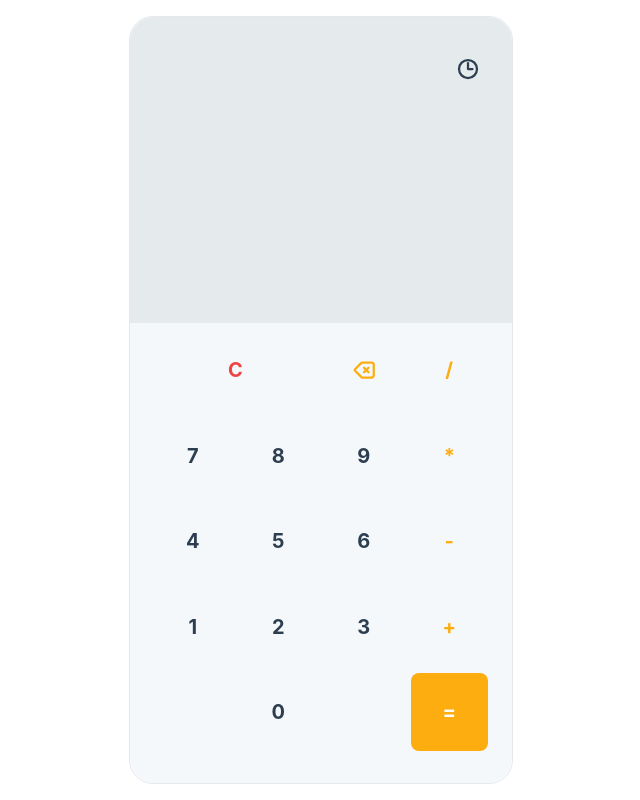
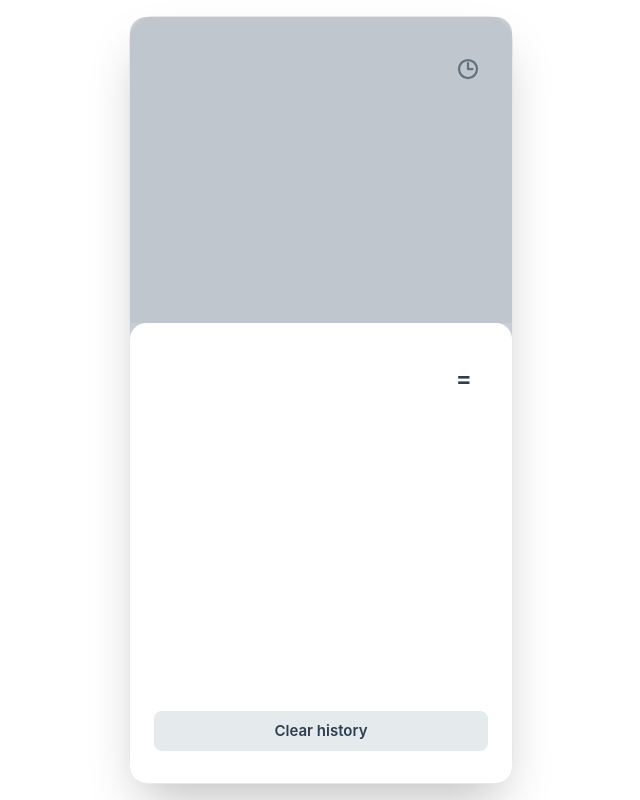
Before and after one commit to huyleminh01/calculator-app, a Vue app in the folder frontend/: page / in a window 1280 px wide. Both pictures are taken after a click on the button 787 px from the left and 69 px from the top of the page. Shown: the whole page, without its empty margins (319-959 px from the left). Built offline with nearby package versions, Linux system fonts and the light colour scheme; the HTML template or start-up script is replaced by a standard one.

Commit message:
Implement history UI

```diff
--- a/frontend/src/components/Calculator.vue
+++ b/frontend/src/components/Calculator.vue
@@ -1,5 +1,6 @@
 <script setup>
 import CalculatorButton from './CalculatorButton.vue';
+import HistoryItem from './HistoryItem.vue';
 </script>
 
 <script>
@@ -24,12 +25,14 @@ const buttonList = [
 export default {
     components: {
         CalculatorButton,
+        HistoryItem,
     },
     data() {
         return {
             expression: "",
             calculatedExpression: "",
             result: "",
+            showHistory: false,
         }
     },
     computed: {
@@ -125,18 +128,21 @@ export default {
             this.expression = "";
         },
 
-        handleKeyUp(event) {
-            console.log(event.target)
+        closeHistoryModal() {
+            this.showHistory = false;
+        },
+        showHistoryModal() {
+            this.showHistory = true;
         }
     }
 }
 </script>
 
 <template>
-    <div class="w-96 border-[1px] border-solid rounded-3xl h-[48rem]">
+    <div class="w-96 border-[1px] rounded-3xl h-[48rem] relative shadow-2xl">
         <div class="bg-[#E5EAED] rounded-t-3xl h-2/5 flex flex-col px-6 pt-8 pb-6">
             <div class="flex justify-end mb-4">
-                <button class="p-2 rounded-lg hover:bg-[#d7dcdf]">
+                <button class="p-2 rounded-lg hover:bg-[#d7dcdf]" @click="showHistoryModal">
                     <svg xmlns="http://www.w3.org/2000/svg" fill="none" viewBox="0 0 24 24" stroke-width="2.25"
                         stroke="currentColor" class="w-6 h-6">
                         <path stroke-linecap="round" stroke-linejoin="round"
@@ -181,28 +187,48 @@ export default {
             <CalculatorButton class="bg-[#FDAD10] hover:bg-[#e39b0c] text-white" id="equals" @on-click="handleButtonClicked"
                 :value="`=`">=</CalculatorButton>
         </div>
+
+        <!-- History modal -->
+        <template v-if="showHistory">
+            <div class="calculator-mask absolute w-full h-full bg-gray-400 bottom-0 left-0 opacity-50 z-10 rounded-2xl"
+                @click="closeHistoryModal"></div>
+
+            <div class="absolute w-full h-3/5 bg-white bottom-0 left-0 z-20 rounded-2xl px-6 py-8">
+                <div class="flex flex-col h-full gap-2">
+                    <div class="flex flex-col flex-grow gap-2 overflow-auto history-container">
+                        <HistoryItem :expression="''" :result="''" @on-click=""></HistoryItem>
+                    </div>
+
+                    <button class="px-4 py-2 bg-[#E5EAED] hover:bg-[#d7dcdf] font-semibold rounded-lg" @click="handleClearHistory">Clear history</button>
+                </div>
+            </div>
+        </template>
     </div>
 </template>
 
 <style scoped>
 /* width */
-.calculator-screen::-webkit-scrollbar {
+.calculator-screen::-webkit-scrollbar,
+.history-container::-webkit-scrollbar {
     width: 6px;
 }
 
 /* Track */
-.calculator-screen::-webkit-scrollbar-track {
+.calculator-screen::-webkit-scrollbar-track,
+.history-container::-webkit-scrollbar-track {
     background: #e5eaed;
     border-radius: 8px;
 }
 
 /* Handle */
-.calculator-screen::-webkit-scrollbar-thumb {
+.calculator-screen::-webkit-scrollbar-thumb,
+.history-container::-webkit-scrollbar-thumb {
     background: #bbbbbb;
     border-radius: 8px;
 }
 
-.calculator-screen::-webkit-scrollbar-thumb:hover {
+.calculator-screen::-webkit-scrollbar-thumb:hover,
+.history-container::-webkit-scrollbar-thumb:hover {
     background: #aaaaaa;
 }
 </style>
--- /dev/null
+++ b/frontend/src/components/HistoryItem.vue
@@ -0,0 +1,20 @@
+<script>
+export default {
+    props: {
+        expression: String,
+        result: String,
+    },
+    emits: ["onClick"],
+}
+</script>
+
+<template>
+    <div class="cursor-pointer hover:bg-[#eff2f3] rounded-lg px-4 py-2" @click="$emit('onClick', this.espression)">
+        <div class="text-end text-md font-medium max-h-[40%]">
+            {{ expression }}
+        </div>
+        <div class="text-end text-2xl font-semibold max-h-[60%]" id="display">
+            ={{ result }}
+        </div>
+    </div>
+</template>
```
